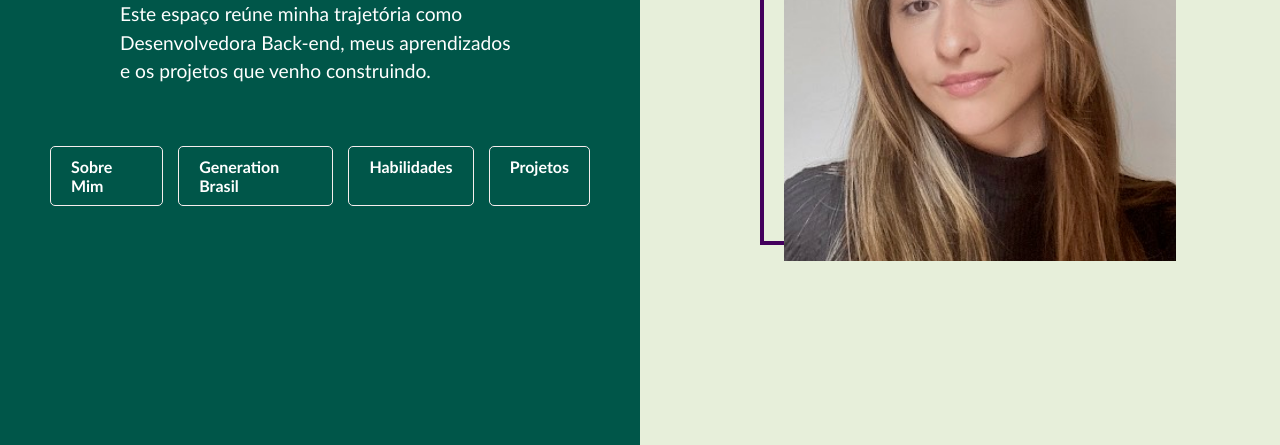
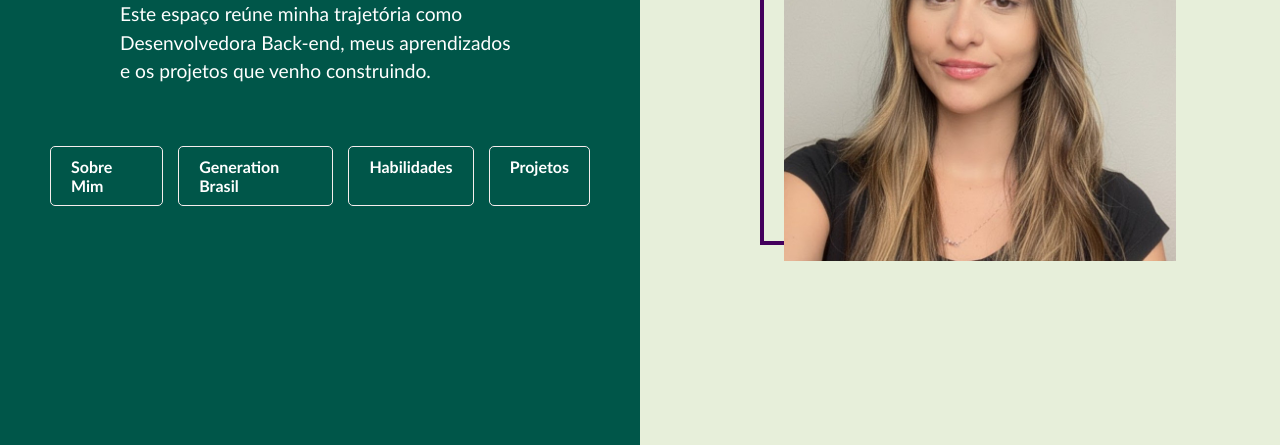
Before and after one commit to sandymachadoo/portfolio, a website: page index.html in a window 1280 px wide. Shown: the part 355-800 px from the top of the page. Drawn offline with Linux system fonts and the light colour scheme.

Commit message:
Alterando imagem e soft skill

```diff
--- a/index.html
+++ b/index.html
@@ -24,7 +24,7 @@
       <div class="right-section">
         <div class="image-box">
           <img
-            src="assets/img/Sandy.jpeg"
+            src="assets/img/sandymachado.jpg"
             alt="Foto de Sandy Machado"
             class="profile-photo"
           />
```
Also changed, not shown: habilidades.html (+1 -1 lines), assets/img/amparapet_logo.png (added), assets/img/blue.jpg (deleted), assets/img/sandymachado.jpg (added).
